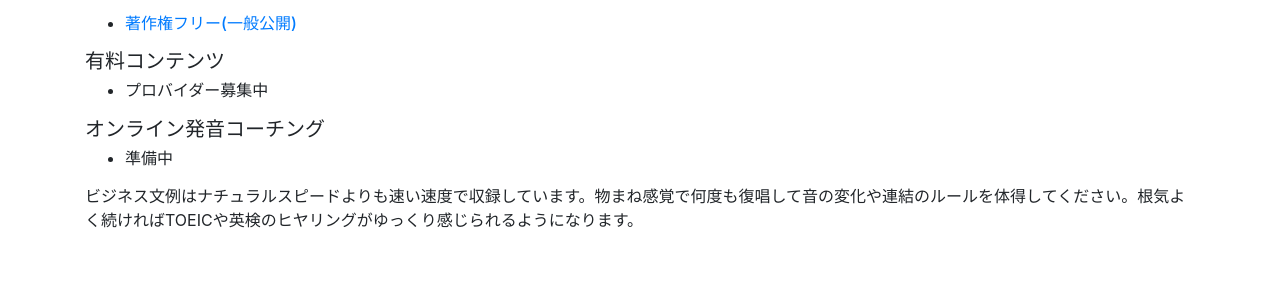
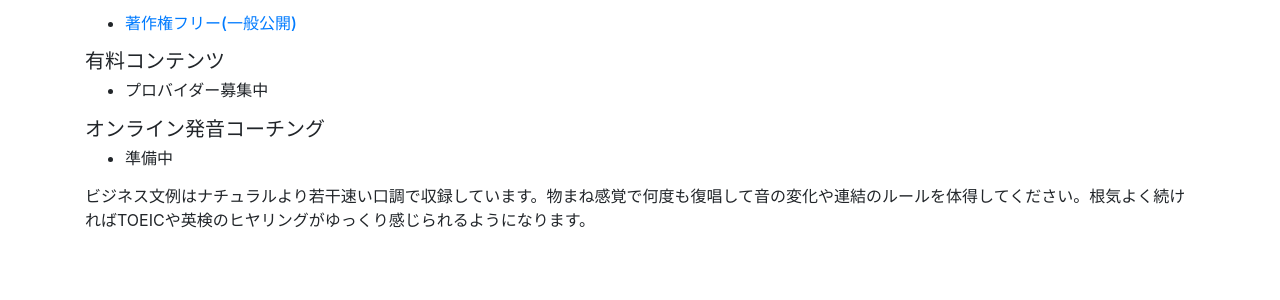
Before and after one commit to diango-github/sancom_app, a Django app: template account/templates/index.html in a window 1280 px wide. Shown: the part 197-497 px from the top of the page. Run offline with Django 3.2, Linux system fonts and the light colour scheme; the template is opened without the code that fills it, so the values that code supplies are empty; the visitor is signed in with stand-in values (Sample User, id 1); some libraries are stand-ins or nearby versions.

Commit message:
changed index.html

```diff
--- a/account/templates/index.html
+++ b/account/templates/index.html
@@ -18,7 +18,7 @@
             <ul>
                 <li class="h6 mb-3">準備中</li>
             </ul>
-        <p>ビジネス文例はナチュラルスピードよりも速い速度で収録しています。物まね感覚で何度も復唱して音の変化や連結のルールを体得してください。根気よく続ければTOEICや英検のヒヤリングがゆっくり感じられるようになります。</p>
+        <p>ビジネス文例はナチュラルより若干速い口調で収録しています。物まね感覚で何度も復唱して音の変化や連結のルールを体得してください。根気よく続ければTOEICや英検のヒヤリングがゆっくり感じられるようになります。</p>
     {% else %}
     <br>
     <h5 class="h6 mb-3" >会員の方</h4>
```
